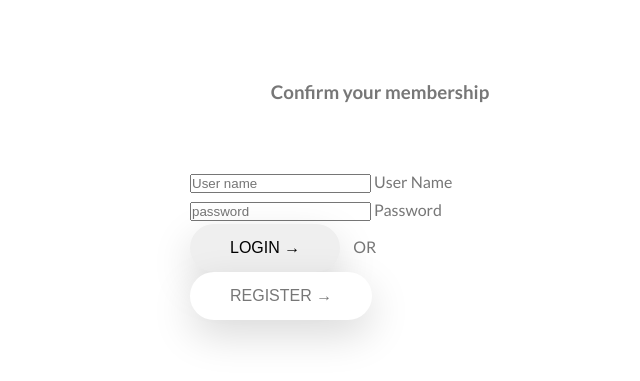
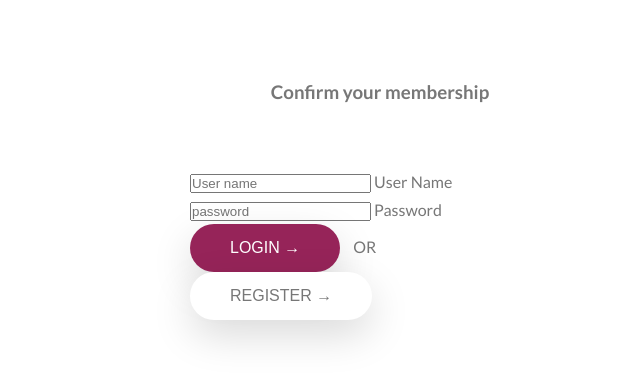
Before and after one commit to norby-1/crownbeatz, a plain HTML site: page index.html in a window 1280 px wide. Shown: the part 185-566 px from the top of the page, without its empty margins (0-640 px from the left). Drawn offline with Linux system fonts and the light colour scheme.

Commit message:
modified favicon and button

```diff
--- a/index.html
+++ b/index.html
@@ -8,7 +8,7 @@
 
         <link rel="stylesheet" href="css/icon-fonts.css">
         <link rel="stylesheet" href="css/style.css">
-        <link rel="shortcut icon" type="image/png" href="img/favicon.png">
+        <link rel="shortcut icon" type="image/png" href="img/logo-white.png">
 
         <title>Crowntunes | Trending music worldwide!</title>
     </head>
@@ -40,7 +40,7 @@
 
                                 <div class="button__wrap">
 
-                                    <button class="btn btn--green">Login &rarr;</button>
+                                    <button class="btn btn--color">Login &rarr;</button>
                                     <div id = "or">OR</div>
                                     <button class="btn btn--white">Register &rarr;</button>
                             </div>
```
